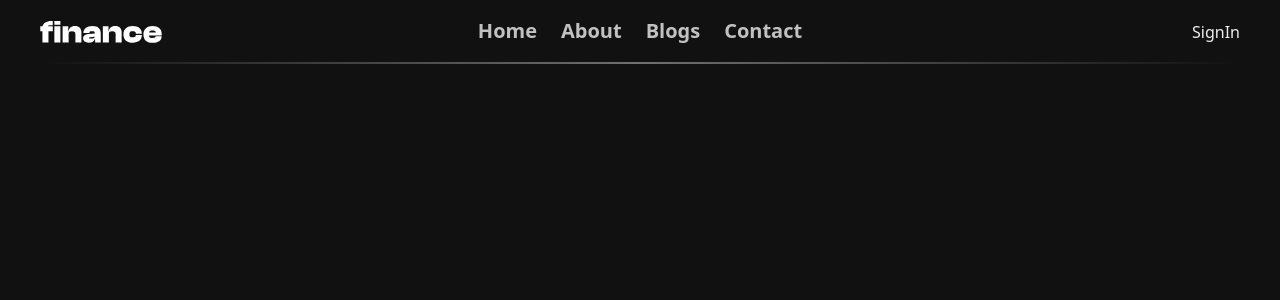
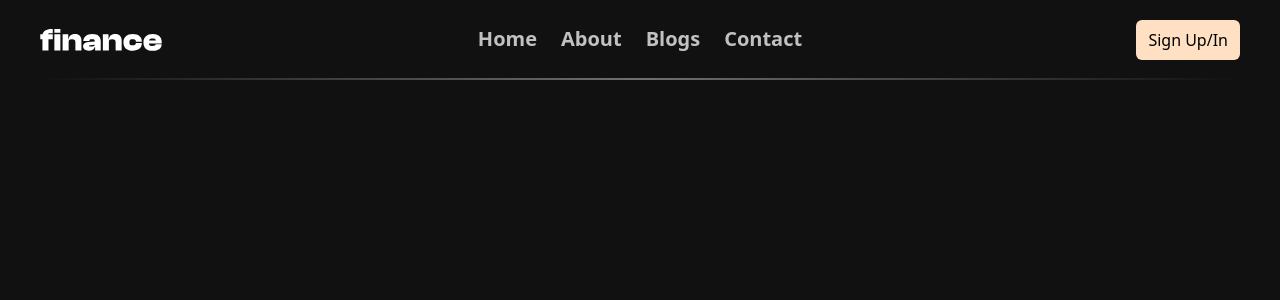
Before and after one commit to noonefr69/finance, a Next.js app: page / in a window 1280 px wide. Shown: the top 300 px of the page. Built offline with nearby package versions, Linux system fonts and the light colour scheme.

Commit message:
add sing up/in page add sign up/in navLink button

```diff
--- /dev/null
+++ b/app/(pages)/(Login)/sign-in/page.tsx
@@ -0,0 +1,5 @@
+import React from "react";
+
+export default function SignIn() {
+  return <div>SignIn</div>;
+}
--- /dev/null
+++ b/app/(pages)/(Login)/sign-up/page.tsx
@@ -0,0 +1,7 @@
+import React from 'react'
+
+export default function SignUp() {
+  return (
+    <div>SignUp</div>
+  )
+}
--- a/components/Headbar.tsx
+++ b/components/Headbar.tsx
@@ -1,13 +1,13 @@
-import React from "react";
 import NavLinks from "./NavLinks";
 import Logo from "./Logo";
+import SingUpIn from "./SingUpIn";
 
 export default function Headbar() {
   return (
     <div className="mx-10 mt-5 pb-5 flex items-center justify-between relative">
       <Logo />
       <NavLinks />
-      <div className="md:flex hidden">SignIn</div>
+      <SingUpIn className={`md:flex hidden px-3 py-2 font-medium`} />
       <div className="pointer-events-none absolute bottom-0 left-0 w-full h-0.5 bg-linear-to-r from-transparent dark:via-white/40 via-black/40 to-transparent" />
     </div>
   );
--- a/components/NavLinksMobile.tsx
+++ b/components/NavLinksMobile.tsx
@@ -8,6 +8,7 @@ import {
   DropdownMenuSeparator,
   DropdownMenuTrigger,
 } from "@/components/ui/dropdown-menu";
+import SingUpIn from "./SingUpIn";
 
 type navLinks = {
   label: string;
@@ -34,7 +35,7 @@ export default function NavLinksMobile({ navLinks }: { navLinks: navLinks[] }) {
               {navLink.label}
             </Link>
           ))}
-          Signin
+          <SingUpIn className={`md:hidden flex px-2 py-1`}/>
         </div>
       </DropdownMenuContent>
     </DropdownMenu>
--- /dev/null
+++ b/components/SingUpIn.tsx
@@ -0,0 +1,12 @@
+import Link from "next/link";
+
+export default function SingUpIn({ className }: { className: string }) {
+  return (
+    <Link
+      href={`/sign-up`}
+      className={`${className} bg-[#ffe0c2] text-black  rounded-md duration-200 active:scale-95 hover:opacity-80`}
+    >
+      <span>Sign Up/In</span>
+    </Link>
+  );
+}
```
